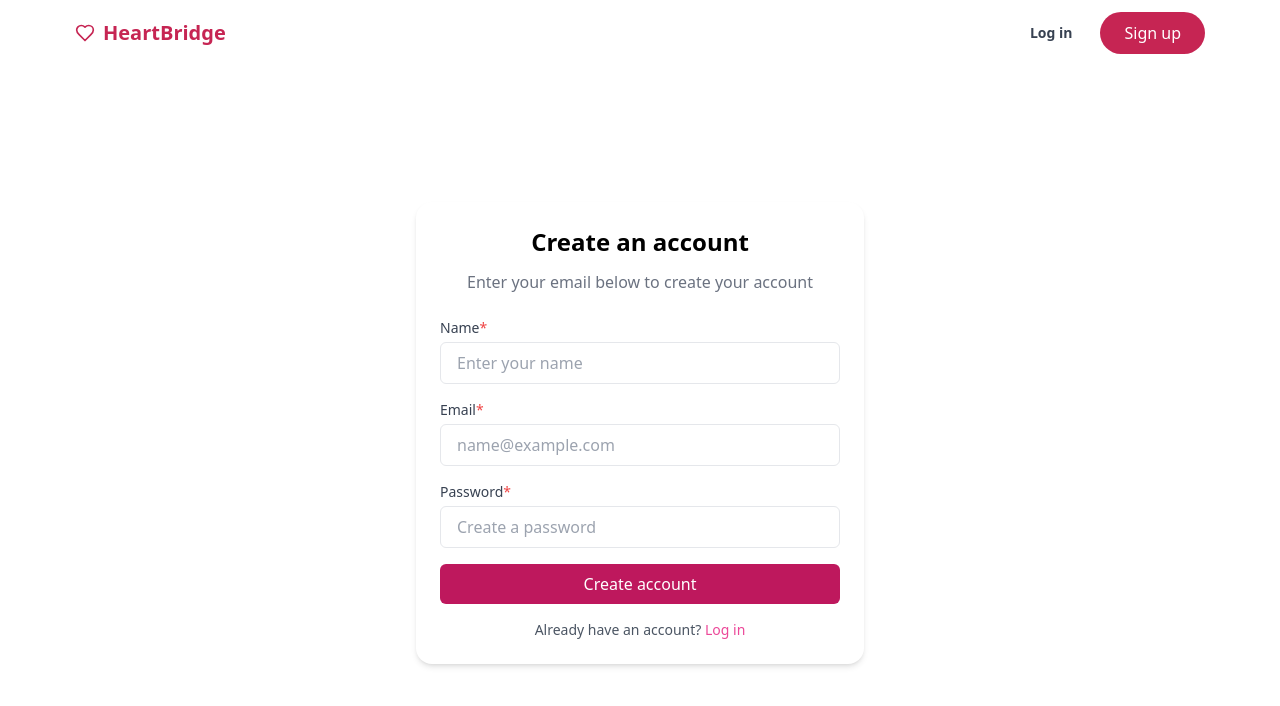
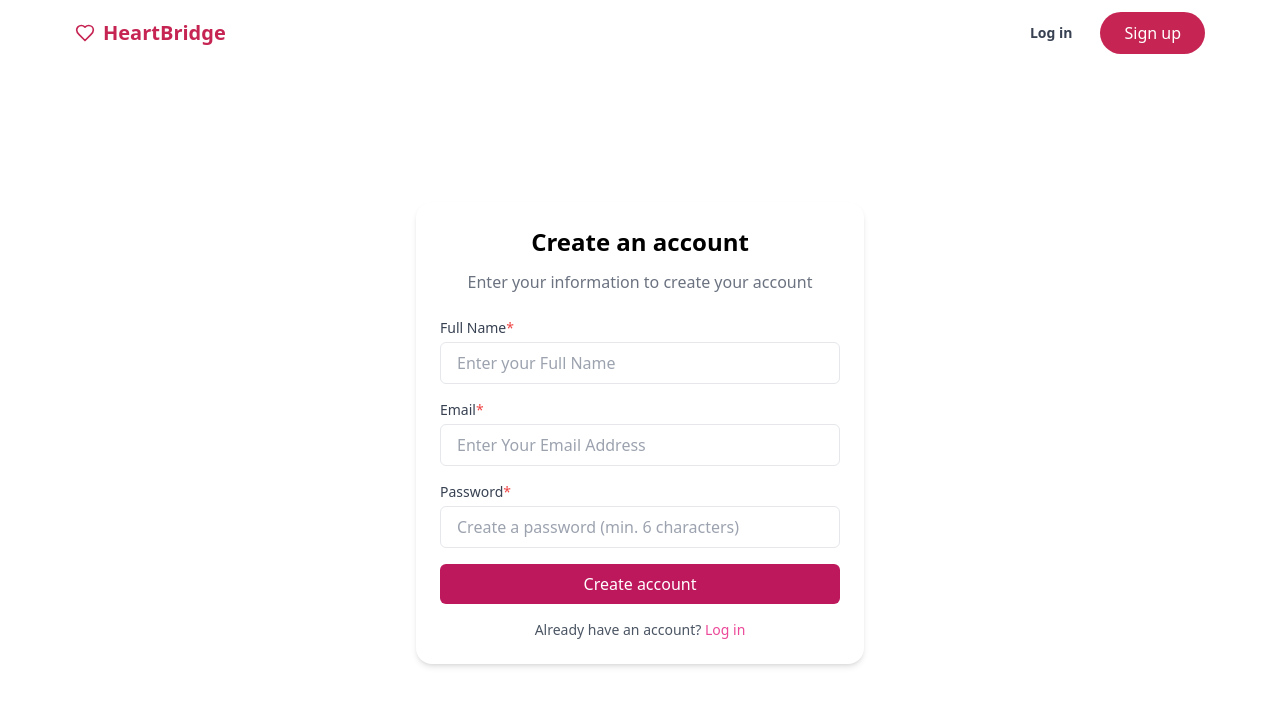
Before and after one commit to FSDTeam-SAA/heart-bridge-dialogue, a React (Vite) app: page /signup in a window 1280 px wide. Shown: the top 706 px of the page. Built offline with nearby package versions, Linux system fonts and the light colour scheme.

Commit message:
register user done

```diff
--- a/package.json
+++ b/package.json
@@ -14,6 +14,7 @@
     "@reduxjs/toolkit": "^2.2.3",
     "@tanstack/react-query": "^5.68.0",
     "date-fns": "^4.1.0",
+    "firebase": "^11.5.0",
     "lucide-react": "^0.474.0",
     "react": "^18.2.0",
     "react-dom": "^18.2.0",
--- /dev/null
+++ b/src/config/firebaseConfig.js
@@ -0,0 +1,18 @@
+import { initializeApp } from "firebase/app";
+import { getAuth } from "firebase/auth";
+import { getDatabase } from "firebase/database";
+
+const firebaseConfig = {
+  apiKey: "AIzaSyDif8kxDtonmn-nhWM-7kF7i1CRcreoMSM",
+  authDomain: "heartbridge-dialogue-57f03.firebaseapp.com",
+  projectId: "heartbridge-dialogue-57f03",
+  storageBucket: "heartbridge-dialogue-57f03.firebasestorage.app",
+  messagingSenderId: "520243577506",
+  appId: "1:520243577506:web:8bde75e18fff519f484dfb",
+  measurementId: "G-E09340HYGQ",
+  databaseURL: "https://heartbridge-dialogue-57f03-default-rtdb.firebaseio.com",
+};
+
+export const app = initializeApp(firebaseConfig);
+export const db = getDatabase(app);
+export const auth = getAuth(app);
--- a/src/pages/Authentication/SignUp.jsx
+++ b/src/pages/Authentication/SignUp.jsx
@@ -1,49 +1,327 @@
+// import { Link } from "react-router-dom";
+// import {
+//   createUserWithEmailAndPassword,
+//   sendEmailVerification,
+//   updateProfile,
+// } from "firebase/auth";
+// import { auth, db } from "../../config/firebaseConfig";
+// import { ref, set } from "firebase/database";
+// import { useState } from "react";
+
+// export default function SignUp() {
+//   const [registerData, setRegisterData] = useState({
+//     fullName: "",
+//     email: "",
+//     password: "",
+//   });
+
+//   const handleInput = (e) => {
+//     const inputInfo = { ...registerData };
+//     inputInfo[e.target.name] = e.target.value;
+//     setRegisterData(inputInfo);
+//   };
+
+//   const handleSignUp = async (e) => {
+//     e.preventDefault();
+//     try {
+//       const userData = await createUserWithEmailAndPassword(
+//         auth,
+//         registerData.email,
+//         registerData.password
+//       );
+//       await sendEmailVerification(auth.currentUser);
+
+//       await updateProfile(auth.currentUser, {
+//         displayName: registerData.fullName,
+//       });
+
+//       set(ref(db, "users/" + userData.user.uid), {
+//         fullname: userData.user.displayName,
+//         email: userData.user.email,
+//       });
+//     } catch (error) {
+//       console.error("Error during user creation:", error);
+//       throw error;
+//     }
+//   };
+
+//   return (
+//     <div className="flex min-h-[calc(100vh-66px)] items-center justify-center">
+//       <div className="w-full max-w-md bg-white p-6 rounded-2xl shadow-md">
+//         <h2 className="text-2xl font-bold text-center">Create an account</h2>
+//         <p className="text-gray-500 font-medium text-center mb-6 mt-3">
+//           Enter your email below to create your account
+//         </p>
+
+//         <form className="space-y-4">
+//           <div>
+//             <label className="block text-sm font-medium text-gray-700">
+//               Name<span className="text-red-500">*</span>
+//             </label>
+//             <input
+//               type="text"
+//               name="fullName"
+//               value={registerData.fullName}
+//               onChange={handleInput}
+//               placeholder="Enter your Full Name"
+//               className="w-full px-4 py-2 mt-1 border rounded-md focus:outline-none focus:ring-2 focus:ring-pink-500"
+//             />
+//           </div>
+//           <div>
+//             <label className="block text-sm font-medium text-gray-700">
+//               Email<span className="text-red-500">*</span>
+//             </label>
+//             <input
+//               type="email"
+//               name="email"
+//               value={registerData.email}
+//               onChange={handleInput}
+//               placeholder="Enter Your Email Address"
+//               className="w-full px-4 py-2 mt-1 border rounded-md focus:outline-none focus:ring-2 focus:ring-pink-500"
+//             />
+//           </div>
+//           <div>
+//             <label className="block text-sm font-medium text-gray-700">
+//               Password<span className="text-red-500">*</span>
+//             </label>
+//             <input
+//               type="password"
+//               name="password"
+//               value={registerData.password}
+//               onChange={handleInput}
+//               placeholder="Create a password"
+//               className="w-full px-4 py-2 mt-1 border rounded-md focus:outline-none focus:ring-2 focus:ring-pink-500"
+//             />
+//           </div>
+
+//           <button
+//             type="submit"
+//             onClick={handleSignUp}
+//             className="w-full bg-pink-700 text-white py-2 rounded-md hover:bg-pink-700 transition"
+//           >
+//             Create account
+//           </button>
+//         </form>
+
+//         <p className="text-center text-sm text-gray-600 mt-4">
+//           Already have an account?{" "}
+//           <Link to="/login" className="text-pink-500 hover:underline">
+//             Log in
+//           </Link>
+//         </p>
+//       </div>
+//     </div>
+//   );
+// }
+
 import { Link } from "react-router-dom";
+import {
+  createUserWithEmailAndPassword,
+  sendEmailVerification,
+  updateProfile,
+} from "firebase/auth";
+import { auth, db } from "../../config/firebaseConfig";
+import { ref, set } from "firebase/database";
+import { useState } from "react";
 
 export default function SignUp() {
+  const [registerData, setRegisterData] = useState({
+    fullName: "",
+    email: "",
+    password: "",
+  });
+  const [errors, setErrors] = useState({});
+  const [loading, setLoading] = useState(false);
+  const [successMessage, setSuccessMessage] = useState("");
+
+  const validateForm = () => {
+    const newErrors = {};
+    if (!registerData.fullName.trim()) {
+      newErrors.fullName = "Full name is required";
+    }
+    if (!registerData.email.trim()) {
+      newErrors.email = "Email is required";
+    } else if (!/\S+@\S+\.\S+/.test(registerData.email)) {
+      newErrors.email = "Email is invalid";
+    }
+    if (!registerData.password) {
+      newErrors.password = "Password is required";
+    } else if (registerData.password.length < 6) {
+      newErrors.password = "Password should be at least 6 characters";
+    }
+    setErrors(newErrors);
+    return Object.keys(newErrors).length === 0;
+  };
+
+  const handleInput = (e) => {
+    setRegisterData({
+      ...registerData,
+      [e.target.name]: e.target.value,
+    });
+    if (errors[e.target.name]) {
+      setErrors({
+        ...errors,
+        [e.target.name]: null,
+      });
+    }
+  };
+
+  const handleSignUp = async (e) => {
+    e.preventDefault();
+    if (!validateForm()) return;
+
+    setLoading(true);
+    setErrors({});
+    setSuccessMessage("");
+
+    try {
+      const userCredential = await createUserWithEmailAndPassword(
+        auth,
+        registerData.email,
+        registerData.password
+      );
+
+      await sendEmailVerification(auth.currentUser);
+
+      await updateProfile(auth.currentUser, {
+        displayName: registerData.fullName,
+      });
+
+      await set(ref(db, "users/" + userCredential.user.uid), {
+        fullname: registerData.fullName,
+        email: registerData.email,
+        emailVerified: false,
+        createdAt: new Date().toISOString(),
+      });
+
+      setSuccessMessage(
+        "Registration successful! Please check your email to verify your account."
+      );
+      // Clear form
+      setRegisterData({ fullName: "", email: "", password: "" });
+    } catch (error) {
+      let errorMessage = "Registration failed. Please try again.";
+      switch (error.code) {
+        case "auth/email-already-in-use":
+          errorMessage = "Email is already in use.";
+          break;
+        case "auth/invalid-email":
+          errorMessage = "Invalid email address.";
+          break;
+        case "auth/weak-password":
+          errorMessage = "Password should be at least 6 characters.";
+          break;
+        case "auth/network-request-failed":
+          errorMessage =
+            "Network error. Please check your internet connection.";
+          break;
+        default:
+          break;
+      }
+      setErrors({ general: errorMessage });
+    } finally {
+      setLoading(false);
+    }
+  };
+
   return (
     <div className="flex min-h-[calc(100vh-66px)] items-center justify-center">
       <div className="w-full max-w-md bg-white p-6 rounded-2xl shadow-md">
         <h2 className="text-2xl font-bold text-center">Create an account</h2>
         <p className="text-gray-500 font-medium text-center mb-6 mt-3">
-            Enter your email below to create your account
+          Enter your information to create your account
         </p>
 
-          <form className="space-y-4">
+        {errors.general && (
+          <div className="mb-4 p-3 bg-red-100 text-red-700 rounded-md">
+            {errors.general}
+          </div>
+        )}
+
+        {successMessage && (
+          <div className="mb-4 p-3 bg-green-100 text-green-700 rounded-md">
+            {successMessage}
+          </div>
+        )}
+
+        <form className="space-y-4" onSubmit={handleSignUp}>
           <div>
-              <label className="block text-sm font-medium text-gray-700">Name<span className="text-red-500">*</span></label>
+            <label className="block text-sm font-medium text-gray-700">
+              Full Name<span className="text-red-500">*</span>
+            </label>
             <input
               type="text"
-                placeholder="Enter your name"
-                className="w-full px-4 py-2 mt-1 border rounded-md focus:outline-none focus:ring-2 focus:ring-pink-500"
+              name="fullName"
+              value={registerData.fullName}
+              onChange={handleInput}
+              placeholder="Enter your Full Name"
+              className={`w-full px-4 py-2 mt-1 border rounded-md focus:outline-none ${
+                errors.fullName
+                  ? "border-red-500"
+                  : "focus:ring-2 focus:ring-pink-500"
+              }`}
             />
+            {errors.fullName && (
+              <span className="text-red-500 text-sm">{errors.fullName}</span>
+            )}
           </div>
+
           <div>
-              <label className="block text-sm font-medium text-gray-700">Email<span className="text-red-500">*</span></label>
+            <label className="block text-sm font-medium text-gray-700">
+              Email<span className="text-red-500">*</span>
+            </label>
             <input
               type="email"
-                placeholder="name@example.com"
-                className="w-full px-4 py-2 mt-1 border rounded-md focus:outline-none focus:ring-2 focus:ring-pink-500"
+              name="email"
+              value={registerData.email}
+              onChange={handleInput}
+              placeholder="Enter Your Email Address"
+              className={`w-full px-4 py-2 mt-1 border rounded-md focus:outline-none ${
+                errors.email
+                  ? "border-red-500"
+                  : "focus:ring-2 focus:ring-pink-500"
+              }`}
             />
+            {errors.email && (
+              <span className="text-red-500 text-sm">{errors.email}</span>
+            )}
           </div>
+
           <div>
-              <label className="block text-sm font-medium text-gray-700">Password<span className="text-red-500">*</span></label>
+            <label className="block text-sm font-medium text-gray-700">
+              Password<span className="text-red-500">*</span>
+            </label>
             <input
               type="password"
-                placeholder="Create a password"
-                className="w-full px-4 py-2 mt-1 border rounded-md focus:outline-none focus:ring-2 focus:ring-pink-500"
+              name="password"
+              value={registerData.password}
+              onChange={handleInput}
+              placeholder="Create a password (min. 6 characters)"
+              className={`w-full px-4 py-2 mt-1 border rounded-md focus:outline-none ${
+                errors.password
+                  ? "border-red-500"
+                  : "focus:ring-2 focus:ring-pink-500"
+              }`}
             />
+            {errors.password && (
+              <span className="text-red-500 text-sm">{errors.password}</span>
+            )}
           </div>
 
           <button
             type="submit"
-              className="w-full bg-pink-700 text-white py-2 rounded-md hover:bg-pink-700 transition">
-              Create account
+            disabled={loading}
+            className="w-full bg-pink-700 text-white py-2 rounded-md hover:bg-pink-800 transition disabled:bg-pink-400 disabled:cursor-not-allowed"
+          >
+            {loading ? "Processing..." : "Create account"}
           </button>
         </form>
 
         <p className="text-center text-sm text-gray-600 mt-4">
-            Already have an account? <Link to="/login" className="text-pink-500 hover:underline">Log in</Link>
+          Already have an account?{" "}
+          <Link to="/login" className="text-pink-500 hover:underline">
+            Log in
+          </Link>
         </p>
       </div>
     </div>
```
Also changed, not shown: 1 other file (tests, documents, lock files or other folders). Lines whose indentation alone changed are shown as unchanged.
